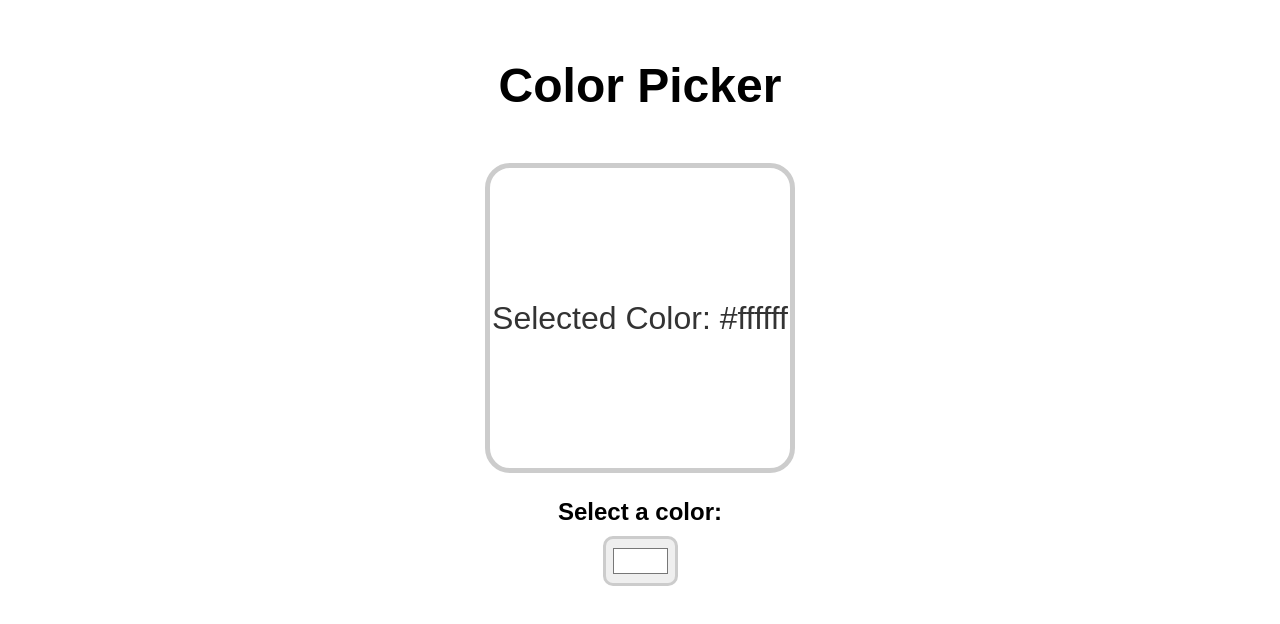
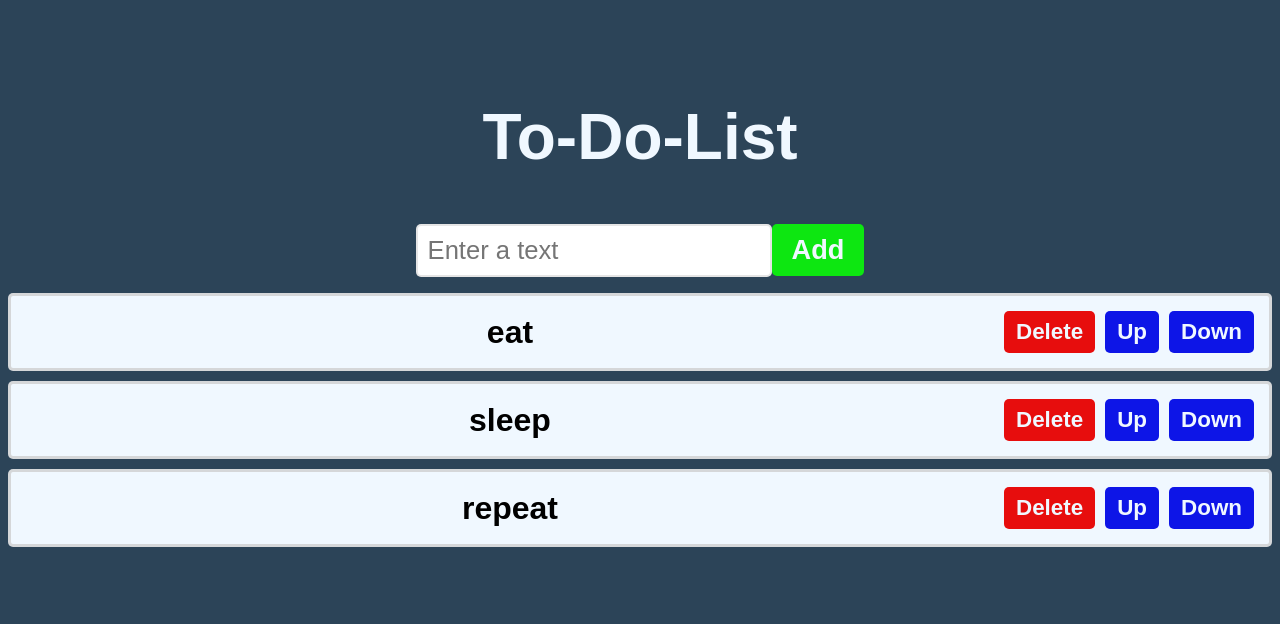
Before and after one commit to ashwin-adhikari/60days_challenge, a React (Vite) app in the folder frontend/my-react-app/: page / in a window 1280 px wide. Shown: the top 624 px of the page. Built offline with nearby package versions, Linux system fonts and the light colour scheme.

Commit message:
Made todolist app

```diff
--- a/frontend/my-react-app/src/App.jsx
+++ b/frontend/my-react-app/src/App.jsx
@@ -8,6 +8,7 @@
 import List from "./List.jsx";
 import MyComponent from "./MyComponent.jsx"
 import ColorPicker from "./ColorPicker.jsx";
+import ToDoList from "./ToDoList.jsx";
 function App() {
 
   return(
@@ -23,7 +24,8 @@
       <Table capacity={2} isOccupied={false} location="South" />
       <Button/>
       <Footer/> */}
-      <ColorPicker/>
+      {/* <ColorPicker/> */}
+      <ToDoList/>
     </>
 
 
--- /dev/null
+++ b/frontend/my-react-app/src/ToDoList.jsx
@@ -0,0 +1,58 @@
+import { useState } from "react";
+
+export default function ToDoList(){
+    const [tasks, setTasks] = useState(["eat","sleep","repeat"])
+    const [newTask, setNewTask] = useState("")
+
+    function handleInputChange(e){
+        setNewTask(e.target.value)
+    }
+    function addTask(e){
+        if(newTask.trim()!==""){
+            //this prevents adding of empty string
+            setTasks(t=> [...t,newTask])
+            setNewTask("")
+        }
+    }
+    function deleteTask(index){
+        const updatedTasks = tasks.filter((element, i)=> i !== index )
+        setTasks(updatedTasks)
+    }
+    function moveTaskUp(index){
+
+        if(index > 0){
+            const updatedTasks = [...tasks];
+            [updatedTasks[index],updatedTasks[index-1]] = [updatedTasks[index-1],updatedTasks[index]];
+            //array destructuring
+            setTasks(updatedTasks);
+        }
+    }
+    function moveTaskDown(index){
+        if(index > tasks.length-1){
+            const updatedTasks = [...tasks];
+            [updatedTasks[index],updatedTasks[index+1]] = [updatedTasks[index+1],updatedTasks[index]];
+            //array destructuring
+            setTasks(updatedTasks);
+    }
+    }
+    return(
+        <div className="to-do-list">
+            <h1>To-Do-List</h1>
+            <div>
+                <input type="text" placeholder="Enter a text" value={newTask} onChange={handleInputChange}/>
+                <button className="add-button" onClick={addTask}>Add</button>
+            </div>
+
+            <ol>
+                {tasks.map((task,index) =>
+                <li key={index}>
+                    <span className="text">{task}</span>
+                    <button className="delete-button" onClick={()=> deleteTask(index)}>Delete</button>
+                    <button className="move-button" onClick={()=> moveTaskUp(index)}>Up</button>
+                    <button className="move-button" onClick={()=> moveTaskDown(index)}>Down</button>
+                    </li>
+                )}
+            </ol>
+        </div>
+    );
+    }
--- a/frontend/my-react-app/src/index.css
+++ b/frontend/my-react-app/src/index.css
@@ -145,3 +145,75 @@
   border-radius: 10px;
   border: 3px solid hsl(0, 0%,80%);
 }
+
+body{
+  background-color: hsl(208, 33%, 26%);
+}
+.to-do-list{
+  font-family: Arial, Helvetica, sans-serif;
+  text-align: center;
+  margin-top: 100px;
+}
+h1{
+  font-size: 4rem;
+  color: aliceblue;
+}
+button{
+  font-size: 1.7rem;
+  font-weight: bold;
+  padding: 10px 20px;
+  color: aliceblue;
+  border: none;
+  border-radius: 5px;
+  cursor: pointer;
+  transition: background-color 0.5 ease;
+}
+.add-button{
+  background-color: hsl(121, 89%, 48%);
+}
+.add-button:hover{
+  background-color: hsl(121, 89%, 38%);
+}
+.delete-button{
+  background-color: hsl(0, 89%, 48%);
+}
+.delete-button:hover{
+  background-color: hsl(0, 89%, 35%);
+}
+.move-button{
+  background-color: hsl(238, 89%, 48%);
+}
+.move-button:hover{
+  background-color: hsl(238, 89%, 38%);
+}
+input[type="text"]{
+  font-size: 1.6rem;
+  padding:10px;
+  border: 2px solid hsla(0, 0%, 80%, 0.5);
+  border-radius: 5px;
+  color: hsla(0, 0%,0%, 0.5);
+
+}
+ol{
+  padding: 0;
+}
+li{
+  font-size: 2rem;
+  font-weight: bold;
+  padding: 15px;
+  background-color: aliceblue;
+  margin-bottom: 10px;
+  border: 3px solid hsla(0, 0%, 80%, 0.75);
+  border-radius: 5px;
+  display: flex;
+  align-items: center;
+
+}
+.text{
+  flex: 1;
+}
+.delete-button, .move-button{
+  padding: 8px 12px;
+  font-size: 1.4rem;
+  margin-left: 10px;
+}
```
